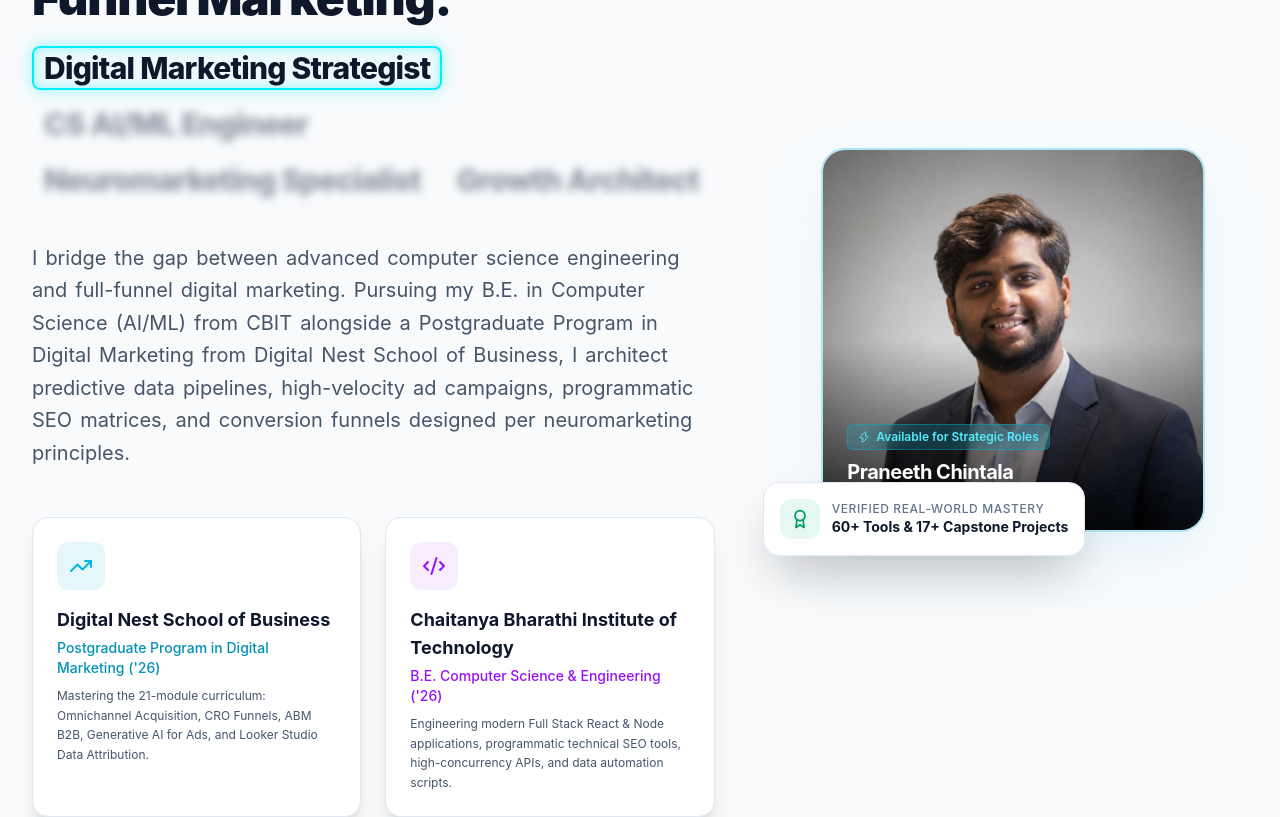
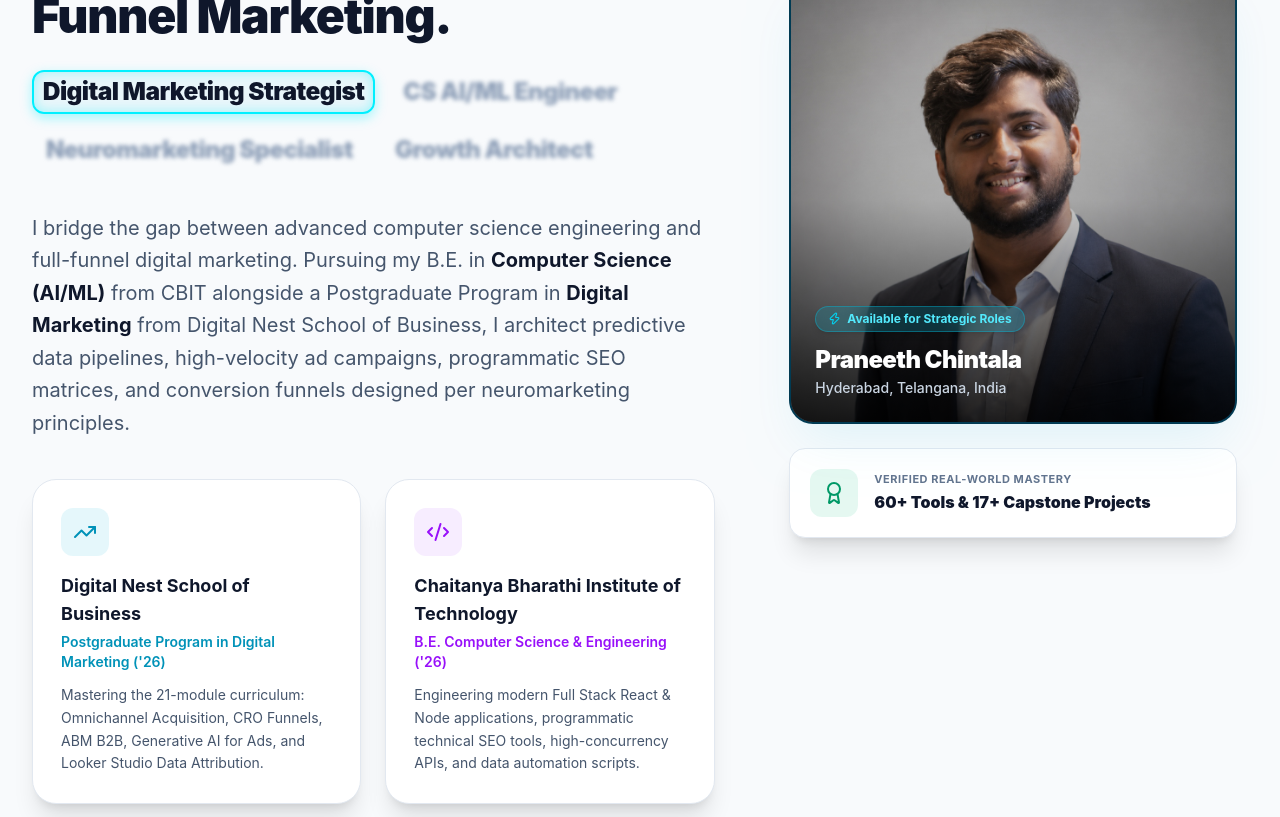
Before and after one commit to praneeth4265/praneeth-portfolio, a React (Vite) app: page / in a window 1280 px wide. Shown: the part 1120-1937 px from the top of the page. Built offline with nearby package versions, Linux system fonts and the light colour scheme.

Commit message:
fix(layout): resolve Architecting Cognitive Compulsion broken layout by fixing role badge wrapping, text contrast, and floating pill collision

```diff
--- a/src/components/reactbits/text/TrueFocus.tsx
+++ b/src/components/reactbits/text/TrueFocus.tsx
@@ -26,14 +26,14 @@ export const TrueFocus: React.FC<TrueFocusProps> = ({
   const prefersReducedMotion = useReducedMotion();
 
   return (
-    <div className={`relative flex flex-wrap items-center gap-3 py-2 ${className}`}>
+    <div className={`relative flex flex-wrap items-center gap-2.5 sm:gap-3.5 py-2 ${className}`}>
       {sentence.map((word, index) => {
         const isFocused = currentIndex === index;
 
         return (
           <div
             key={index}
-            className="relative cursor-pointer select-none px-3 py-1 rounded-lg transition-colors duration-300"
+            className="relative cursor-pointer select-none px-3.5 py-1.5 rounded-xl transition-all duration-300 flex items-center"
             onMouseEnter={() => setCurrentIndex(index)}
             onMouseLeave={() => {
               if (!manualMode && index === currentIndex) {
@@ -42,10 +42,10 @@ export const TrueFocus: React.FC<TrueFocusProps> = ({
             }}
           >
             <span
-              className={`relative z-10 text-2xl md:text-3xl font-extrabold tracking-tight transition-all duration-300 ${
+              className={`relative z-10 text-lg sm:text-xl md:text-2xl font-black tracking-tight transition-all duration-300 ${
                 isFocused
-                  ? 'text-foreground scale-105'
-                  : 'text-muted-foreground/60'
+                  ? 'text-slate-900 scale-102 font-black'
+                  : 'text-slate-400 hover:text-slate-600'
               }`}
               style={{
                 filter:
@@ -62,21 +62,21 @@ export const TrueFocus: React.FC<TrueFocusProps> = ({
                 layoutId="true-focus-box"
                 transition={{
                   type: 'spring',
-                  stiffness: 300,
-                  damping: 25,
+                  stiffness: 350,
+                  damping: 30,
                   duration: animationDuration,
                 }}
-                className="absolute inset-0 z-0 rounded-lg border-2 pointer-events-none"
+                className="absolute inset-0 z-0 rounded-xl border-2 pointer-events-none"
                 style={{
                   borderColor,
-                  boxShadow: `0 0 15px ${glowColor}, inset 0 0 10px ${glowColor}`,
-                  backgroundColor: 'rgba(0, 240, 255, 0.05)',
+                  boxShadow: `0 4px 12px ${glowColor}, inset 0 0 12px ${glowColor}`,
+                  backgroundColor: 'rgba(6, 182, 212, 0.06)',
                 }}
               />
             )}
             {isFocused && prefersReducedMotion && (
               <div
-                className="absolute inset-0 z-0 rounded-lg border-2 pointer-events-none"
+                className="absolute inset-0 z-0 rounded-xl border-2 pointer-events-none bg-cyan-500/5"
                 style={{ borderColor }}
               />
             )}
--- a/src/components/sections/AboutSection.tsx
+++ b/src/components/sections/AboutSection.tsx
@@ -1,7 +1,6 @@
 import React from 'react';
 import { SectionWrapper } from '@/components/ui/SectionWrapper';
 import { Container } from '@/components/ui/Container';
-import { ScrollReveal } from '@/components/reactbits/text/ScrollReveal';
 import { TrueFocus } from '@/components/reactbits/text/TrueFocus';
 import { siteConfig } from '@/data/site-config';
 import { Award, Code2, Sparkles, TrendingUp, Zap } from 'lucide-react';
@@ -17,59 +16,59 @@ export const AboutSection: React.FC = () => {
   return (
     <SectionWrapper id="about" theme="light" withTopBorder>
       <Container>
-        <div className="grid grid-cols-1 lg:grid-cols-12 gap-12 lg:gap-16 items-center">
+        <div className="grid grid-cols-1 lg:grid-cols-12 gap-12 lg:gap-16 items-start">
           {/* Left Narrative Column */}
           <div className="lg:col-span-7 space-y-8">
-            <div className="inline-flex items-center gap-2 px-3.5 py-1.5 rounded-full bg-primary/10 border border-primary/20 text-primary text-xs font-bold uppercase tracking-wider">
+            <div className="inline-flex items-center gap-2 px-3.5 py-1.5 rounded-full bg-slate-900 border border-slate-800 text-cyan-400 text-xs font-bold uppercase tracking-wider shadow-sm">
               <Sparkles size={14} />
               <span>Architecting Cognitive Compulsion</span>
             </div>
 
             <div className="space-y-4">
-              <h2 className="text-3xl md:text-5xl font-black tracking-tight text-foreground">
+              <h2 className="text-3xl sm:text-4xl md:text-5xl font-black tracking-tight text-slate-900 leading-tight">
                 Bridging Data Science & Full-Funnel Marketing.
               </h2>
               <TrueFocus
                 sentence={focusPhrases}
-                borderColor="#00F0FF"
-                glowColor="rgba(0, 240, 255, 0.4)"
+                blurAmount={2}
+                className="my-1"
               />
             </div>
 
-            <div className="text-lg md:text-xl text-muted-foreground font-normal leading-relaxed">
-              <ScrollReveal>
-                {siteConfig.longBio}
-              </ScrollReveal>
+            <div className="text-base sm:text-lg md:text-xl text-slate-600 font-normal leading-relaxed">
+              <p>
+                I bridge the gap between advanced computer science engineering and full-funnel digital marketing. Pursuing my B.E. in <strong className="text-slate-900 font-bold text-cyan-600">Computer Science (AI/ML)</strong> from CBIT alongside a Postgraduate Program in <strong className="text-slate-900 font-bold text-cyan-600">Digital Marketing</strong> from Digital Nest School of Business, I architect predictive data pipelines, high-velocity ad campaigns, programmatic SEO matrices, and conversion funnels designed per neuromarketing principles.
+              </p>
             </div>
 
             {/* Dual Competency Grid */}
-            <div className="grid grid-cols-1 sm:grid-cols-2 gap-6 pt-4">
-              <div className="p-6 rounded-2xl bg-white border border-slate-200 shadow-xl hover:border-cyan-400 hover:shadow-2xl transition-all duration-300 group">
-                <div className="w-12 h-12 rounded-xl bg-cyan-500/10 flex items-center justify-center text-cyan-500 mb-4 group-hover:scale-110 transition-transform duration-300">
+            <div className="grid grid-cols-1 sm:grid-cols-2 gap-6 pt-2">
+              <div className="p-6 sm:p-7 rounded-3xl bg-white border border-slate-200 shadow-xl hover:border-cyan-400 hover:-translate-y-1 transition-all duration-300 group">
+                <div className="w-12 h-12 rounded-xl bg-cyan-500/10 flex items-center justify-center text-cyan-600 mb-4 group-hover:scale-110 transition-transform duration-300">
                   <TrendingUp size={24} />
                 </div>
                 <h3 className="text-lg font-bold text-slate-900 mb-1">
                   Digital Nest School of Business
                 </h3>
-                <p className="text-sm font-medium text-cyan-600 mb-2">
+                <p className="text-sm font-semibold text-cyan-600 mb-3">
                   Postgraduate Program in Digital Marketing ('26)
                 </p>
-                <p className="text-xs text-slate-600 leading-relaxed">
+                <p className="text-xs sm:text-sm text-slate-600 leading-relaxed">
                   Mastering the 21-module curriculum: Omnichannel Acquisition, CRO Funnels, ABM B2B, Generative AI for Ads, and Looker Studio Data Attribution.
                 </p>
               </div>
 
-              <div className="p-6 rounded-2xl bg-white border border-slate-200 shadow-xl hover:border-purple-500 hover:shadow-2xl transition-all duration-300 group">
+              <div className="p-6 sm:p-7 rounded-3xl bg-white border border-slate-200 shadow-xl hover:border-purple-500 hover:-translate-y-1 transition-all duration-300 group">
                 <div className="w-12 h-12 rounded-xl bg-purple-500/10 flex items-center justify-center text-purple-600 mb-4 group-hover:scale-110 transition-transform duration-300">
                   <Code2 size={24} />
                 </div>
                 <h3 className="text-lg font-bold text-slate-900 mb-1">
                   Chaitanya Bharathi Institute of Technology
                 </h3>
-                <p className="text-sm font-medium text-purple-600 mb-2">
+                <p className="text-sm font-semibold text-purple-600 mb-3">
                   B.E. Computer Science & Engineering ('26)
                 </p>
-                <p className="text-xs text-slate-600 leading-relaxed">
+                <p className="text-xs sm:text-sm text-slate-600 leading-relaxed">
                   Engineering modern Full Stack React & Node applications, programmatic technical SEO tools, high-concurrency APIs, and data automation scripts.
                 </p>
               </div>
@@ -77,9 +76,9 @@ export const AboutSection: React.FC = () => {
           </div>
 
           {/* Right Visual / Avatar Column */}
-          <div className="lg:col-span-5 flex flex-col items-center justify-center relative">
-            <div className="relative w-full max-w-sm aspect-square rounded-3xl overflow-hidden border-2 border-cyan-500/30 shadow-2xl shadow-cyan-500/10 group">
-              <div className="absolute inset-0 bg-gradient-to-t from-black/80 via-transparent to-transparent z-10 pointer-events-none" />
+          <div className="lg:col-span-5 flex flex-col items-center justify-center gap-6 w-full max-w-md mx-auto lg:sticky lg:top-28 pt-4 lg:pt-0">
+            <div className="relative w-full aspect-square rounded-3xl overflow-hidden border-2 border-cyan-500/30 shadow-2xl shadow-cyan-500/10 group bg-slate-950">
+              <div className="absolute inset-0 bg-gradient-to-t from-black/85 via-black/20 to-transparent z-10 pointer-events-none" />
 
               <img
                 src={siteConfig.avatarUrl}
@@ -88,29 +87,29 @@ export const AboutSection: React.FC = () => {
               />
 
               <div className="absolute bottom-6 left-6 right-6 z-20">
-                <div className="inline-flex items-center gap-1.5 px-2.5 py-1 rounded-md bg-cyan-500/20 backdrop-blur-md border border-cyan-500/40 text-cyan-300 text-xs font-semibold mb-2">
-                  <Zap size={12} />
+                <div className="inline-flex items-center gap-1.5 px-3 py-1 rounded-full bg-cyan-500/20 backdrop-blur-md border border-cyan-500/40 text-cyan-300 text-xs font-bold mb-3 shadow-md">
+                  <Zap size={13} className="text-cyan-400" />
                   <span>Available for Strategic Roles</span>
                 </div>
-                <h4 className="text-xl font-bold text-white tracking-tight">
+                <h4 className="text-2xl font-black text-white tracking-tight">
                   {siteConfig.name}
                 </h4>
-                <p className="text-sm text-slate-300">
+                <p className="text-sm font-medium text-slate-300 mt-0.5">
                   {siteConfig.location}
                 </p>
               </div>
             </div>
 
-            {/* Floating Metric Pill */}
-            <div className="mt-8 sm:absolute sm:-bottom-6 sm:-left-4 z-30 p-4 rounded-2xl bg-white border border-slate-200 shadow-2xl flex items-center gap-3">
-              <div className="w-10 h-10 rounded-xl bg-emerald-500/10 text-emerald-600 flex items-center justify-center">
-                <Award size={20} />
+            {/* Verified Mastery Pill (now stacked cleanly below the portrait without overlap) */}
+            <div className="w-full p-5 rounded-2xl bg-white border border-slate-200 shadow-xl flex items-center gap-4 hover:border-emerald-500/50 transition-colors">
+              <div className="w-12 h-12 rounded-xl bg-emerald-500/10 text-emerald-600 flex items-center justify-center shrink-0">
+                <Award size={24} />
               </div>
-              <div>
-                <div className="text-xs font-medium text-slate-500 uppercase tracking-wider">
+              <div className="flex-1">
+                <div className="text-[11px] font-bold text-slate-500 uppercase tracking-wider">
                   Verified Real-World Mastery
                 </div>
-                <div className="text-sm font-bold text-slate-900">
+                <div className="text-base font-black text-slate-900 mt-0.5">
                   60+ Tools & 17+ Capstone Projects
                 </div>
               </div>
```
